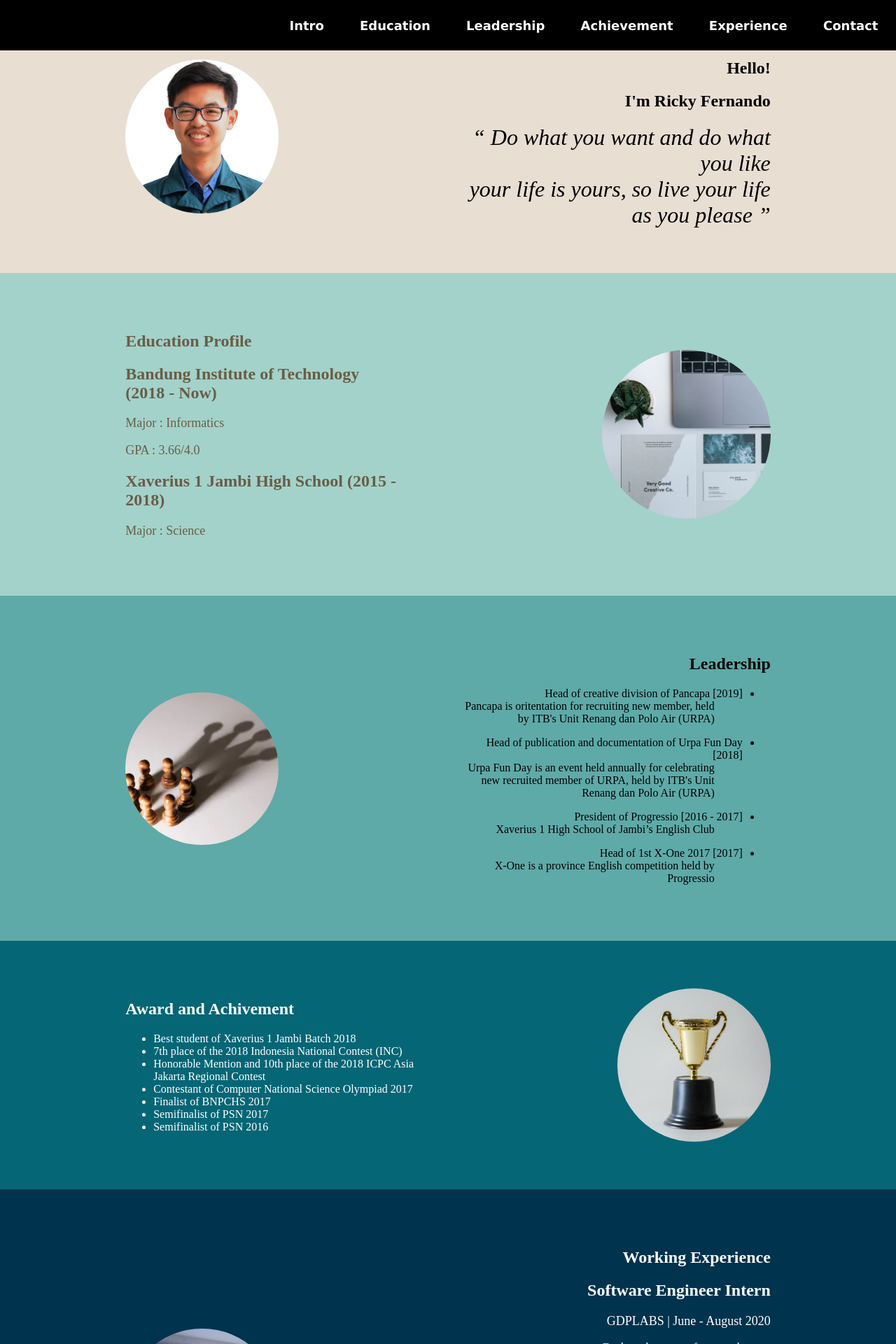
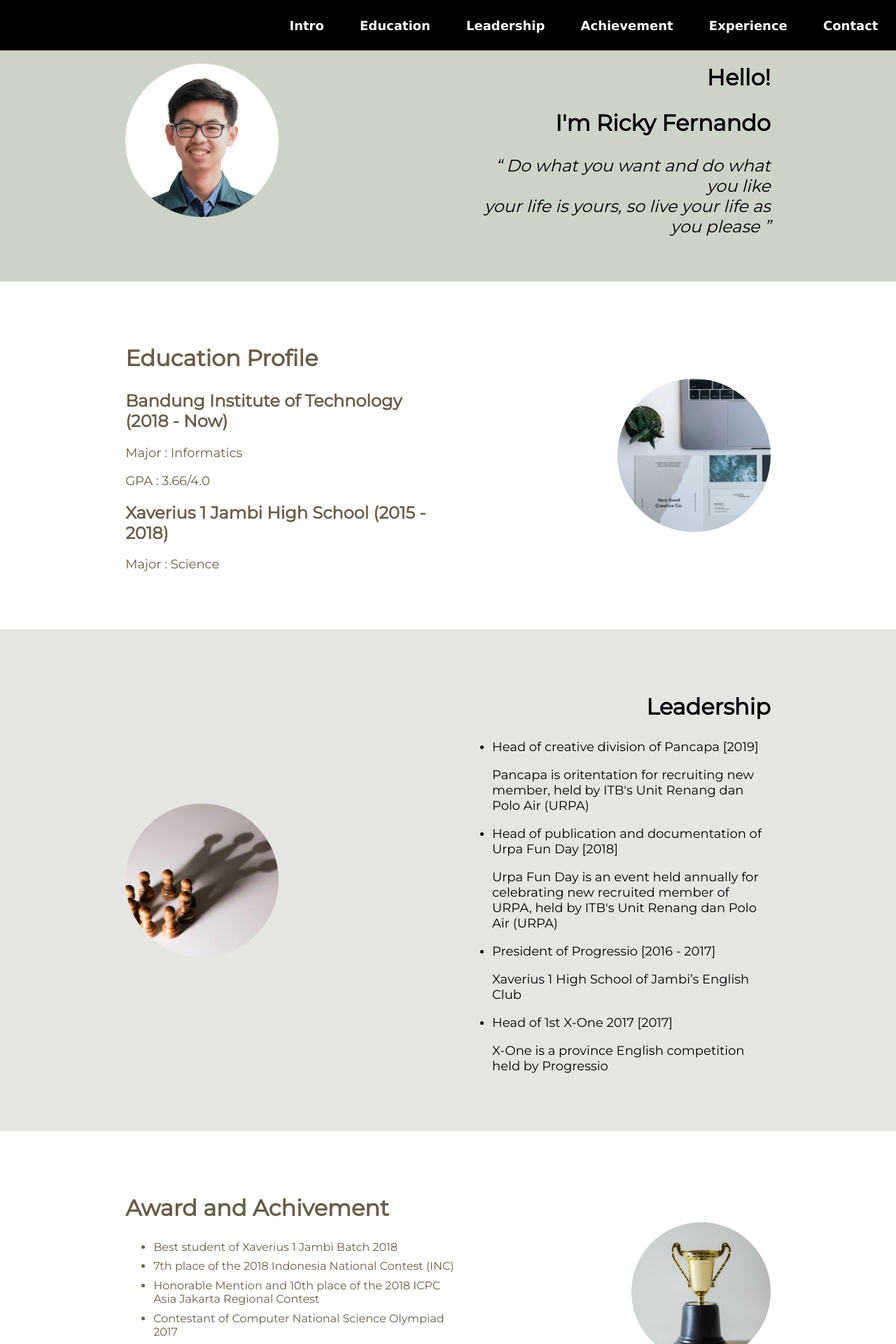
Before and after one commit to rickymen/MyPage, a PHP site: page /MainPage.html in a window 1280 px wide. Shown: the top 1920 px of the page at 70% size. Run offline with PHP 8.4, Linux system fonts and the light colour scheme.

Commit message:
change bg color and layout and css style

```diff
--- a/MainPage.html
+++ b/MainPage.html
@@ -5,6 +5,7 @@
         MyPage
     </title>
     <link rel="stylesheet" type="text/css" href="styles.css">
+    <link href='https://fonts.googleapis.com/css?family=Montserrat' rel='stylesheet'>
 </head>
 <body>
     <section id="container">
@@ -23,7 +24,7 @@
         <div id="profileDesc">
             <h1>Hello!</h1>
             <h1>I'm Ricky Fernando</h1>
-            <i><q style="font-size: xx-large;">
+            <i><q style="font-size: x-large;">
                 Do what you want and do what you like<br>
                 your life is yours, so live your life as you please
             </q></i>
@@ -49,31 +50,23 @@
             <img src="assets/leader.jpg" alt="leader">
         </div>
         <div id="leadershipDesc">
-            <h1>Leadership</h1>
+            <h1 style="text-align: right;">Leadership</h1>
             <ul>
                 <li>
-                    <dl>
-                        <dt>Head of creative division of Pancapa [2019]</dt>
-                        <dd>Pancapa is oritentation for recruiting new member, held by ITB's Unit Renang dan Polo Air (URPA)</dd>
-                    </dl>
+                    <p>Head of creative division of Pancapa [2019]</p>
+                    <p>Pancapa is oritentation for recruiting new member, held by ITB's Unit Renang dan Polo Air (URPA)</p>
                 </li>
                 <li>
-                    <dl>
-                        <dt>Head of publication and documentation of Urpa Fun Day [2018]</dt>
-                        <dd>Urpa Fun Day is an event held annually for celebrating new recruited member of URPA, held by ITB's Unit Renang dan Polo Air (URPA)</dd>
-                    </dl>
+                    <p>Head of publication and documentation of Urpa Fun Day [2018]</p>
+                    <p>Urpa Fun Day is an event held annually for celebrating new recruited member of URPA, held by ITB's Unit Renang dan Polo Air (URPA)</p>
                 </li>
                 <li>
-                    <dl>
-                        <dt>President of Progressio [2016 - 2017]</dt>
-                        <dd>Xaverius 1 High School of Jambi’s English Club</dd>
-                    </dl>
+                    <p>President of Progressio [2016 - 2017]</p>
+                    <p>Xaverius 1 High School of Jambi’s English Club</p>
                 </li>
                 <li>
-                    <dl>
-                        <dt>Head of 1st X-One 2017 [2017]</dt>
-                        <dd>X-One is a province English competition held by Progressio</dd>
-                    </dl>
+                    <p>Head of 1st X-One 2017 [2017]</p>
+                    <p>X-One is a province English competition held by Progressio</p>
                 </li>
             </ul>
         </div>
@@ -103,22 +96,22 @@
             <img src="assets/working.jpg" alt="Working Experience">
         </div>
         <div id="workingDesc">
-            <h1>Working Experience</h1>
+            <h1 style="text-align: right;">Working Experience</h1>
             <h2>Software Engineer Intern</h2>
-            <p>GDPLABS | June - August 2020</p>
+            <p><strong>GDPLABS</strong> | June - August 2020</p>
             <ul>
                 <li>Explore about a rpc framework</li>
                 <li>Make server-client with rpc</li>
                 <li>Build authentication service using rpc</li>
             </ul>
             <h2>Backend Intern</h2>
-            <p>EDUKA SYSTEM | May - August 2019</p>
+            <p><strong>EDUKA SYSTEM</strong> | May - August 2019</p>
             <ul>
                 <li>Built and tested REST API for Event Schedule</li>
                 <li>Built and tested Ranking System</li>
             </ul>
             <h2>Teaching Staff</h2>
-            <p>YAKINIEDU | August 2018 - August 2019</p>
+            <p><strong>YAKINIEDU</strong> | August 2018 - August 2019</p>
             <ul>
                 <li>Make math problems and solutions</li>
             </ul>
--- a/styles.css
+++ b/styles.css
@@ -1,11 +1,24 @@
 body {
     margin: 0;
+    font-family: 'Montserrat';
 }
 section {
     align-items: center;
 }
 
-p {
+h1 {
+    font-size: xx-large;
+}
+
+h2{
+    font-size: x-large;
+}
+
+li {
+    margin-bottom: 2%;
+}
+
+p{
     font-size: large;
 }
 
@@ -62,7 +75,7 @@ p {
 
 #intro {
     display: flex;
-    background-color: #e8ded2;
+    background-color: #ccd4c7;
     text-align: right;
 }
 
@@ -75,32 +88,37 @@ p {
 
 #education {
     display: flex;
-    background-color: #a3d2ca;
+    background-color: #ffffff;
     color:#695D46;
 }
 
 #educationDesc {
+    width: 50%;
     margin-left: 10%;
     margin-right: 2%;
 }
 
 #leadership {
-    background-color: #5eaaa8;
+    background-color: #e6e5e1;
     display: flex;
+}
+
+#leadership li {
+    margin-bottom: 0;
 }
 
 #leadershipDesc {
     width: 50%;
-    direction: rtl;
-    justify-content: flex-end;
+    /* direction: rtl; */
+    /* justify-content: flex-end; */
     margin-right: 10%;
     margin-left: 2%;
 }
 
 #award {
     display: flex;
-    background-color: #056676;
-    color: white;
+    background-color: #ffffff;
+    color:#695D46;
 }
 
 #awardDesc {
@@ -110,14 +128,13 @@ p {
 
 #workingExperience {
     display: flex;
-    background-color: #00334e;
-    color: white;
+    background-color: #e6e5e1;
+    color: black;
 }
 
 #workingDesc {
     width: 50%;
-    direction: rtl;
-    justify-content: flex-end;
+    text-align: left;
     margin-right: 10%;
     margin-left: 2%;
 }
```
Also changed, not shown: assets/profile_pic.jpg.
